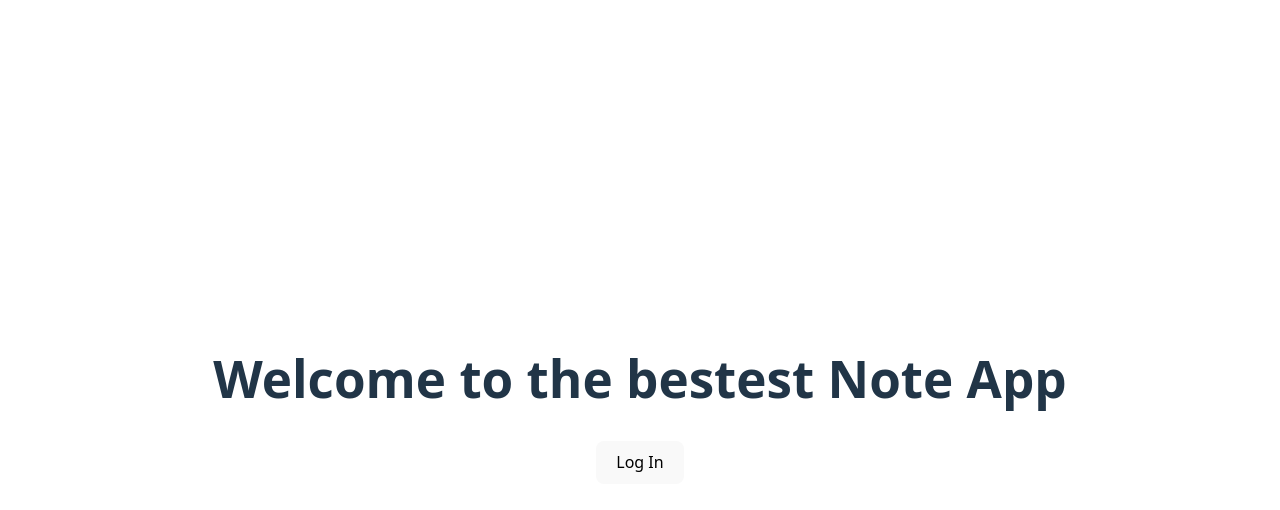
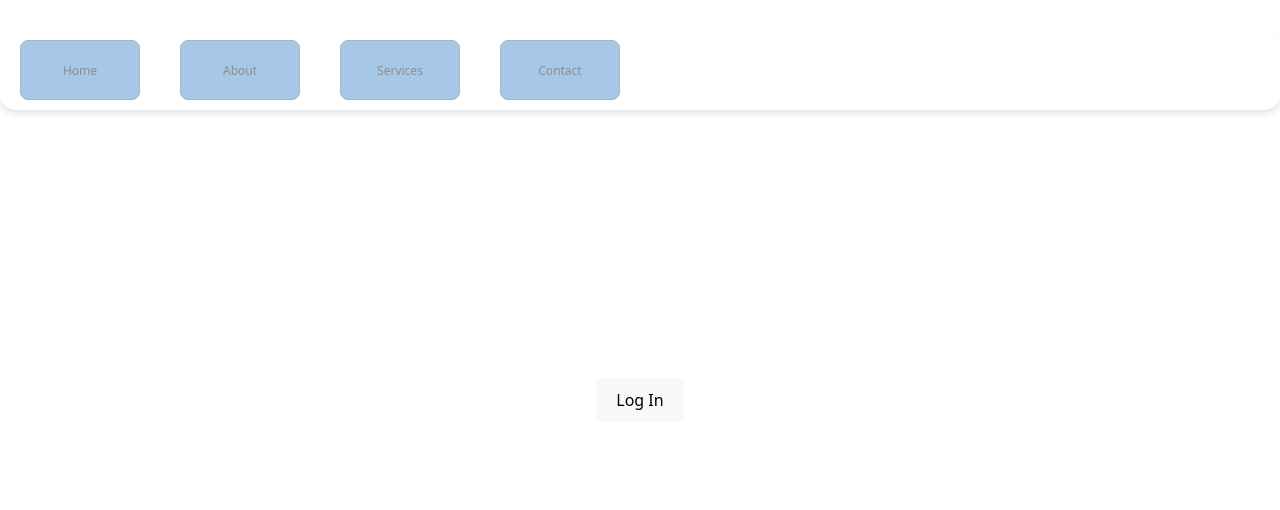
Before and after one commit to TryHardAy/NoteApp, a React (Vite) app in the folder frontend/: page / in a window 1280 px wide. Shown: the top 510 px of the page. Built offline with nearby package versions, Linux system fonts and the light colour scheme.

Commit message:
components

```diff
--- a/frontend/src/App.css
+++ b/frontend/src/App.css
@@ -39,3 +39,105 @@
 .profile p {
   font-size: 0.8rem;
 }
+
+/* InterfaceButton.css */
+
+.InterfaceButton {
+  padding: 12px 24px;                /* Wewnętrzny odstęp wokół tekstu */
+  background-color: #A7C7E7;         /* Pastelowy jasny niebieski */
+  color: #918c8c;                    /* Kolor tekstu - ciemnoszary */
+  border: 1px solid #A1B9C3;         /* Cienka obramówka w ciemniejszym odcieniu niebieskiego */
+  border-radius: 8px;                /* Zaokrąglone rogi */
+  cursor: pointer;                   /* Ręka wskazująca na przycisk */
+  font-size: 12px;                    /* Rozmiar czcionki */
+  font-weight: 400;                   /* Pogrubienie tekstu */
+  width: 120px;                       /* Stała szerokość przycisku */
+  height: 60px;                       /* Stała wysokość przycisku */
+  text-align: center;                 /* Wyrównanie tekstu na środku */
+  display: flex;                      /* Użycie flexboxa do wyśrodkowania zawartości */
+  justify-content: center;            /* Wyśrodkowanie poziome */
+  align-items: center;                /* Wyśrodkowanie pionowe */
+  transition: background-color 0.3s ease, border-color 0.3s ease; /* Animacje tła i obramowania */
+}
+
+.InterfaceButton:hover {
+  background-color: #8DB6D4;         /* Trochę ciemniejszy odcień tła po najechaniu */
+  border-color: #8DB6D4;             /* Dopasowanie koloru obramowania do tła na hover */
+}
+
+/* Menu.css */
+
+/* Kontener menu */
+.menu-container {
+  position: fixed;                  /* Menu powinno być zawsze widoczne na górze */
+  top: 30px;
+  left: 0;
+  right: 0;
+  padding: 10px 0;                  /* Odstępy od góry i dołu */
+  background-color: #fff;           /* Tło białe */
+  border-radius: 15px;              /* Zaokrąglone rogi */
+  box-shadow: 0 4px 6px rgba(0, 0, 0, 0.1);  /* Delikatny cień pod menu */
+  z-index: 1000;                    /* Menu nad innymi elementami */
+  margin: 0 auto;                   /* Wyśrodkowanie menu */
+  max-width: 1280px;                /* Maksymalna szerokość menu */
+  width: 100%;                      /* Pełna szerokość ekranu */
+}
+
+/* Ustawienia dla menu */
+.menu {
+  display: flex;                    /* Flexbox do ustawienia przycisków w poziomie */
+  justify-content: flex-start;       /* Przyciski zaczynają się od lewej strony */
+  align-items: center;              /* Wyrównanie przycisków w pionie */
+  gap: 40px;                        /* Odstęp między przyciskami */
+  padding-left: 20px;
+}
+/* Kontener dla pola input */
+.search-container {
+  padding: 5px 0;                  /* Odstępy od góry i dołu */
+  background-color: #8DB6D4;        /* Tło pastelowe niebieskie */
+  border-radius: 12px;              /* Zaokrąglone rogi */
+  box-shadow: 0 4px 6px rgba(0, 0, 0, 0.1);  /* Delikatny cień pod menu */
+  z-index: 1000;                    /* Menu nad innymi elementami */
+  margin-top: 30px;                 /* Odstęp od góry */
+  max-width: 1200px;                /* Maksymalna szerokość menu */
+  width: 100%;                      /* Pełna szerokość */
+  position: relative;
+  left: 5vh;
+  top:2vh;
+}
+
+/* Styl samego pola input */
+.search-input {
+  padding: 5px 10px;                /* Wewnętrzne odstępy (w poziomie i pionie) */
+  background-color: #8DB6D4;         /* Pastelowy jasny niebieski */
+  border: 1px solid #A1B9C3;         /* Cienka obramówka w ciemniejszym odcieniu */
+  border-radius: 25px;               /* Zaokrąglone rogi */
+  font-size: 12px;                    /* Rozmiar czcionki */
+  color: #6a6262;                    /* Kolor tekstu */
+  width: 1150px;                     /* Szerokość ustawiona na 1200px */
+  outline: none;                     /* Brak obramowania przy focus */
+  transition: all 0.3s ease;         /* Animacja */
+  margin-left: 5px;                  /* Odstęp po lewej stronie */
+  margin-right: 10px;                /* Odstęp po prawej stronie */
+}
+
+/* Placeholder - tekst pomocniczy (Szukaj) */
+.search-input::placeholder {
+  color: #6a6262;                    /* Kolor tekstu w placeholder */
+  opacity: 0.7;                      /* Mniej intensywny kolor placeholder */
+}
+
+/* Stylowanie przy focusie (gdy pole jest w użyciu) */
+.search-input:focus {
+  background-color: #A1B9C3;         /* Zmiana tła po kliknięciu */
+  border-color: #6a6262;             /* Zmiana koloru obramowania po kliknięciu */
+}
+
+.large-white-box {
+  background-color: white;            /* Tło na biało */
+  width: 1280px;                       /* Szerokość 3/4 szerokości ekranu (75% szerokości viewportu) */
+  height: 500px;                       /* Ustalona wysokość, np. 400px, ale możesz dostosować */
+  border-radius: 20px;                 /* Zaokrąglone rogi */
+  margin-top: 100px;                      /* Wyśrodkowanie na ekranie */
+  box-shadow: 0 4px 10px rgba(0, 0, 0, 0.1); /* Delikatny cień wokół */
+}
--- a/frontend/src/App.jsx
+++ b/frontend/src/App.jsx
@@ -4,19 +4,21 @@ import LoginButton from "./components/LoginButton";
 import LogoutButton from "./components/LogoutButton";
 import Profile from "./components/UserProfile"; // Import the Profile component
 import './App.css';
-
+import Menu from "./components/Menu";
+import SearchInput from "./components/SearchInput";
 function App() {
   const { isAuthenticated } = useAuth0();
 
   return (
     <>
       <div>
-        <h1>Welcome to the bestest Note App</h1>
+          <Menu/>
 
         {!isAuthenticated ? (
           <LoginButton />
         ) : (
-          <div>
+          <div className="large-white-box">
+                      <SearchInput/>
             <p>You're logged in!</p>
             {/* Render the LogoutButton */}
             <LogoutButton />
--- /dev/null
+++ b/frontend/src/components/InterfaceButtons.jsx
@@ -0,0 +1,15 @@
+import React from "react";
+
+const InterfaceButton = ({ label, url }) => {
+  const handleClick = () => {
+    window.location.href = url;
+  };
+
+  return (
+    <button className="InterfaceButton" onClick={handleClick}>
+      {label}
+    </button>
+  );
+};
+
+export default InterfaceButton;
--- /dev/null
+++ b/frontend/src/components/Menu.jsx
@@ -0,0 +1,17 @@
+import React from 'react';
+import InterfaceButton from './InterfaceButtons';
+
+const Menu = () => {
+  return (
+    <div className="menu-container">
+      <div className="menu">
+        <InterfaceButton label="Home" />
+        <InterfaceButton label="About" />
+        <InterfaceButton label="Services" />
+        <InterfaceButton label="Contact" />
+      </div>
+    </div>
+  );
+};
+
+export default Menu;
--- /dev/null
+++ b/frontend/src/components/SearchInput.jsx
@@ -0,0 +1,23 @@
+import React, { useState } from 'react';
+import App from '../App';
+
+const SearchInput = () => {
+  const [inputValue, setInputValue] = useState('');
+  const handleChange = (e) => {
+    setInputValue(e.target.value);
+  };
+
+  return (
+    <div className="search-container">
+      <input
+        type="text"
+        value={inputValue}
+        onChange={handleChange}
+        placeholder="Szukaj"
+        className="search-input"
+      />
+    </div>
+  );
+};
+
+export default SearchInput;
```
